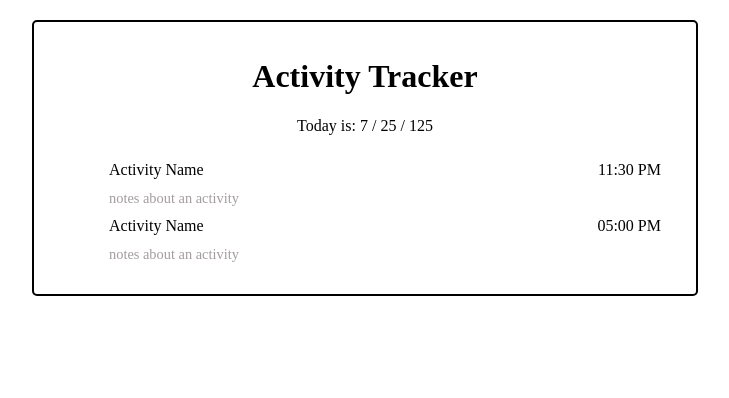
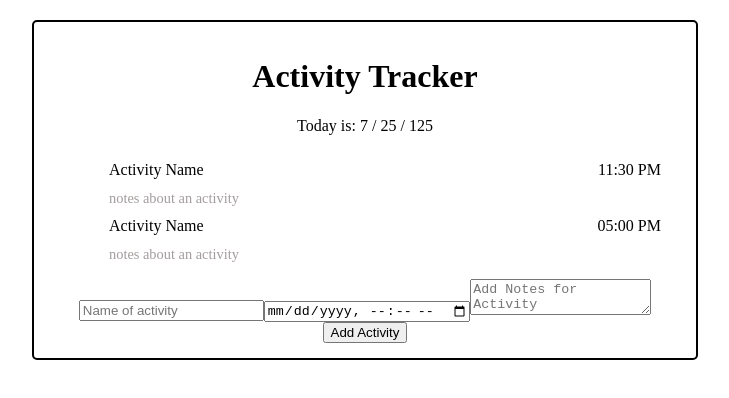
Before and after one commit to Nicolas-Clocksin/Activity-Tracker, a React (Vite) app in the folder activity-tracker/: page / in a window 1280 px wide. Shown: the top 398 px of the page, without its empty margins (275-1004 px from the left). Built offline with nearby package versions, Linux system fonts and the light colour scheme.

Commit message:
feat: added ability to add new activities

```diff
--- a/activity-tracker/src/ActivityList.jsx
+++ b/activity-tracker/src/ActivityList.jsx
@@ -3,6 +3,14 @@ import React, { useState } from 'react'
 function ActivityList(){
     const timestamp = Date.now();
     const dateObject = new Date(timestamp);
+    const [activityName, setActivityName] = useState('');
+    const [activityDay, setActivityDay] = useState();
+    const [activityMonth, setActivityMonth] = useState();
+    const [activityYear, setActivityYear] = useState();
+    const [activityNote, setActivityNote] = useState('');
+    const [activityTime, setActivityTime] = useState();
+    const [activityDateTime, setActivityDateTime] = useState('');
+
     const [activities, setActivities]= useState([
         {
             name: 'Activity Name',
@@ -19,8 +27,52 @@ function ActivityList(){
             month: new Date().getMonth() + 1,
             time: '05:00 PM',
             notes: 'notes about an activity'
+        },
+        {
+            name: 'Activity Name',
+            day: 10,
+            year: 2025,
+            month: 3,
+            time: '05:00 PM',
+            notes: 'notes about an activity'
         }
     ]);
+    function updateActivityName(event){
+       setActivityName(event.target.value)
+    }
+    function updateDateTime(event){
+        const dayTimeSubmitted = event.target.value;
+        const date = new Date(dayTimeSubmitted);
+
+        setActivityDay(date.getDay());
+        setActivityMonth(date.getMonth()+1);
+        setActivityYear(date.getFullYear());
+        const time = date.toLocaleTimeString([], { hour: '2-digit', minute: '2-digit' });
+        setActivityTime(time);
+        setActivityDateTime(event.target.value);
+    }
+    function updateNote(event){
+        setActivityNote(event.target.value);
+    }
+    function addActivity(){
+        console.log('add activity');
+        setActivities(
+            prev => ([...prev,
+                {
+                    name: activityName,
+                    day: activityDay,
+                    time: activityTime,
+                    month: activityMonth,
+                    year: activityYear,
+                    notes: activityNote
+                }
+            ])
+        );
+        setActivityName('');
+        setActivityNote('');
+        setActivityTime('');
+        setActivityDateTime('');
+    }
     return(
         <div>
             <ul>
@@ -41,6 +93,12 @@ function ActivityList(){
                   )
                 }
             </ul>
+            <div className='add-activity'>
+                <input type="text" placeholder='Name of activity' value={activityName} onChange={updateActivityName}/>
+                <input id="time" value={activityDateTime} onChange={(event)=> updateDateTime(event)} type="datetime-local"/>
+                <textarea value={activityNote} onChange={(event) => updateNote(event)} placeholder='Add Notes for Activity'></textarea>
+            <button onClick={addActivity}>Add Activity</button>
+            </div>
         </div>
     )
 }
```
